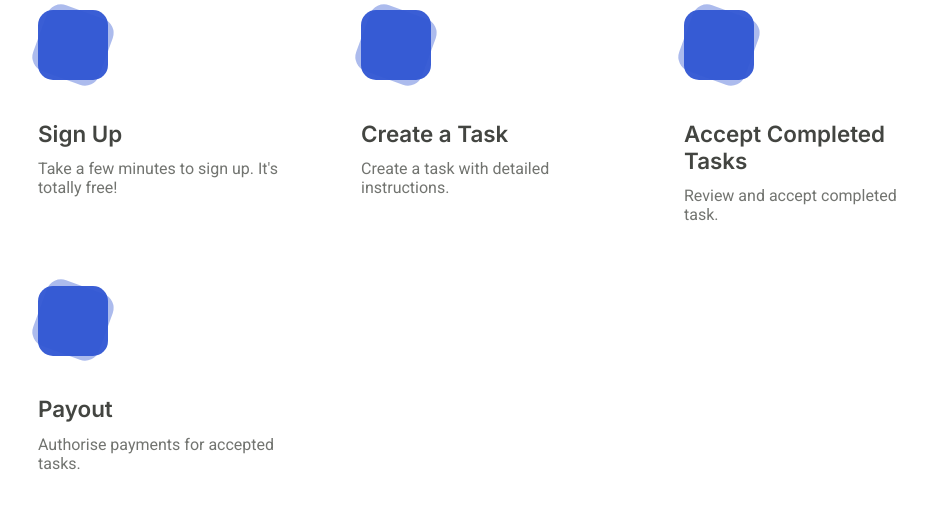
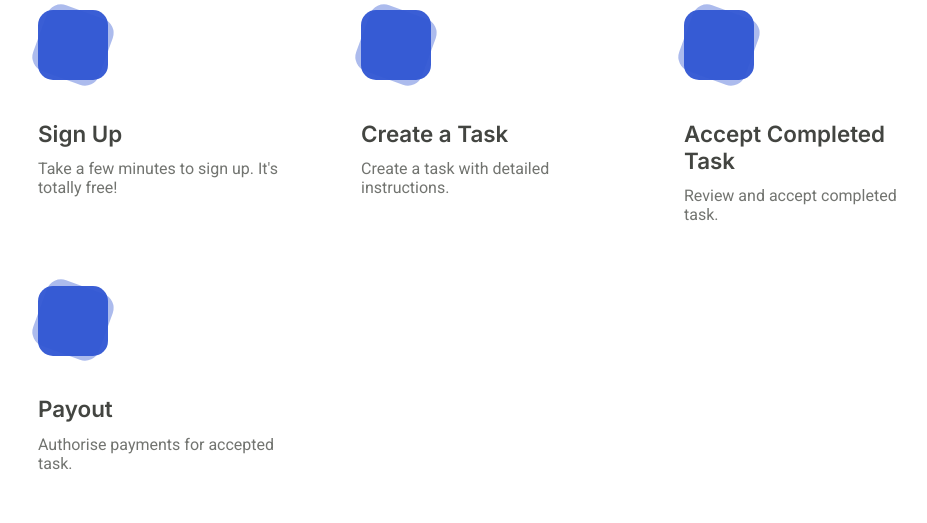
Before and after one commit to oddFEELING/Goloka-new, a Next.js app: page / in a window 1280 px wide. Shown: the part 1040-1563 px from the top of the page, without its empty margins (154-1081 px from the left). Built offline with nearby package versions, Linux system fonts and the light colour scheme; some icons are missing.

Commit message:
spelling bee

```diff
--- a/components/collector/Collector.jsx
+++ b/components/collector/Collector.jsx
@@ -20,15 +20,15 @@ const Collector = () => {
     },
     {
       icon: `akar-icons:circle-check`,
-      title: `Accept Completed Tasks`,
+      title: `Accept Completed Task`,
       delay: 300,
-      desc: `Review and accept completed task\.`,
+      desc: `Review and accept completed task.`,
     },
     {
       icon: `bi:cash-coin`,
       title: `Payout`,
       delay: 400,
-      desc: `Authorise payments for accepted tasks.`,
+      desc: `Authorise payments for accepted task.`,
     },
   ];
   return (
```
